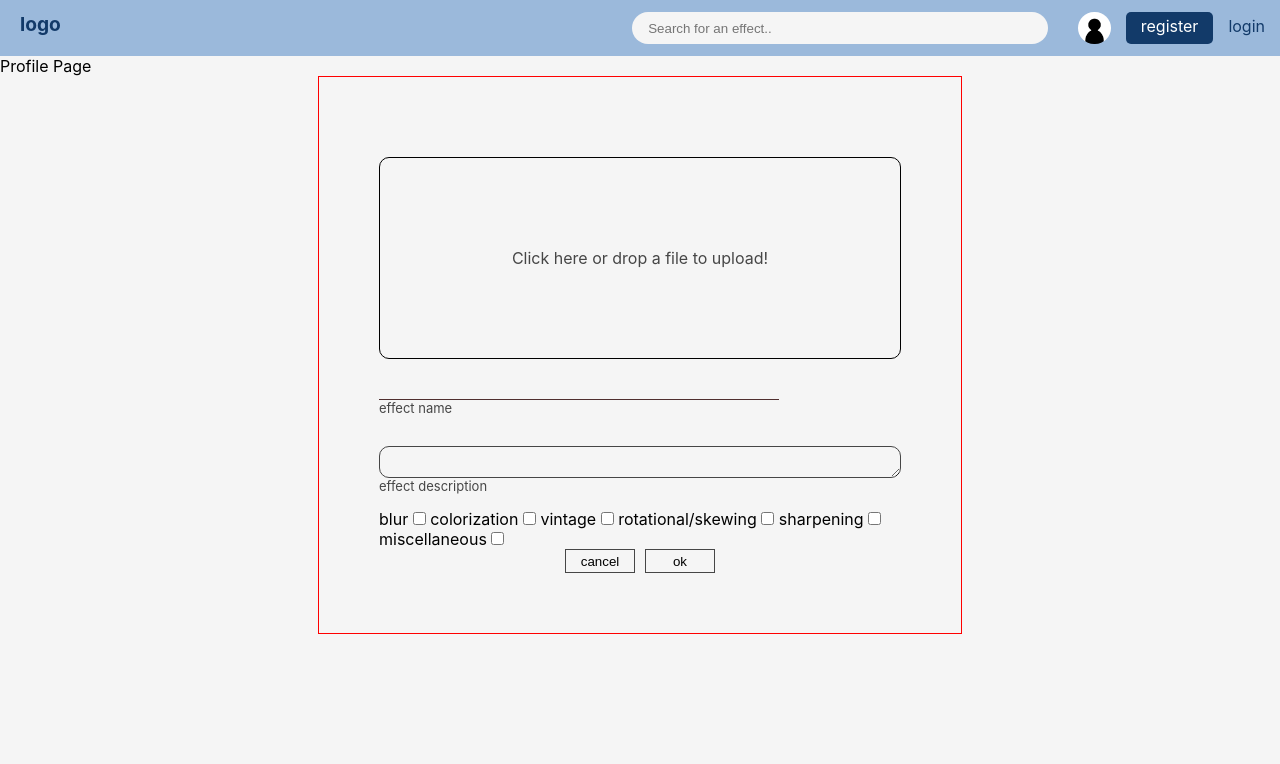
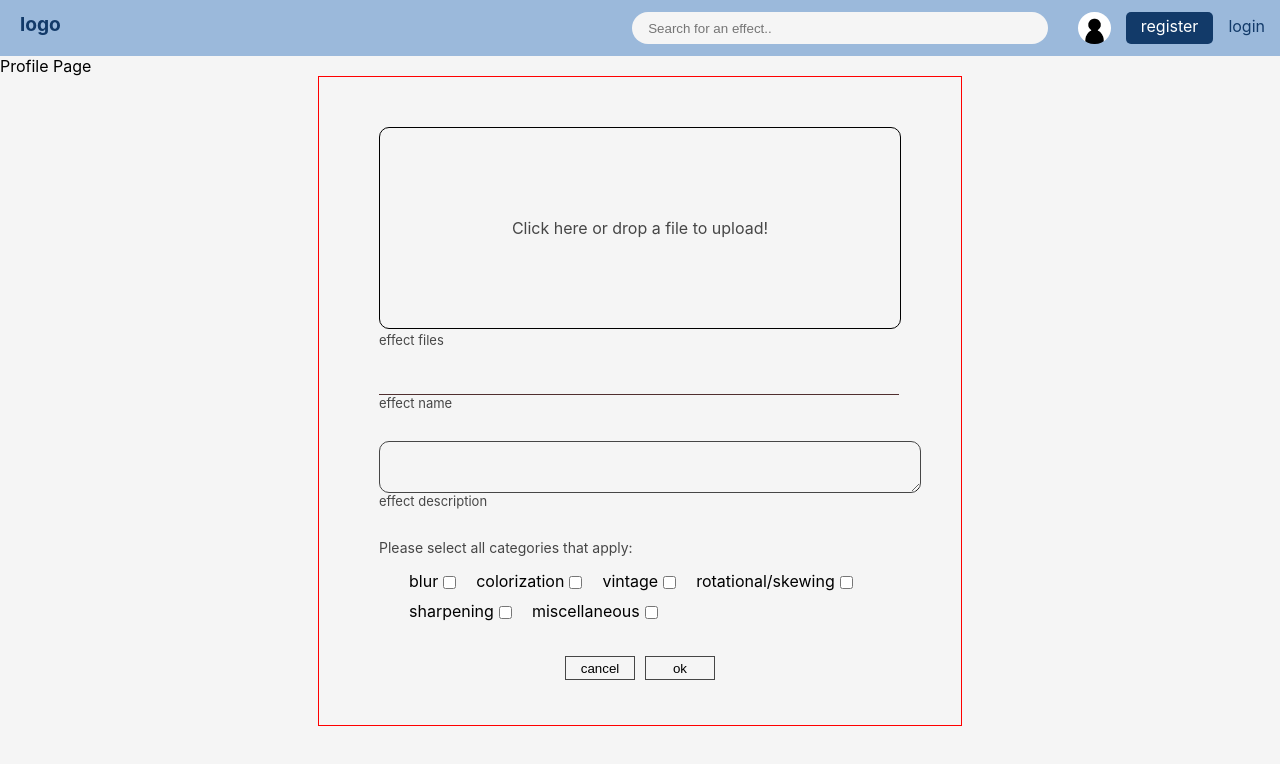
Before and after one commit to B-Evans99/customeffects, a React (Create React App) app in the folder custome/: page /profile in a window 1280 px wide. Shown: the top 764 px of the page. Built offline with nearby package versions, Linux system fonts and the light colour scheme.

Commit message:
(app.css, uploadform.js) style form

```diff
--- a/custome/src/App.css
+++ b/custome/src/App.css
@@ -365,7 +365,8 @@ a:hover{
 .UploadForm{
   border: 1px solid red;
   margin: 0px auto;
-  padding: 60px;
+  padding: 30px 60px;
+  margin-bottom: 40px;
   max-width: min-content;
   display: flex;
   justify-content: center;
@@ -375,7 +376,7 @@ a:hover{
 .effectNameLabel, .effectDescLabel{
   display: flex;
   flex-direction: column;
-  width: 400px;
+  width: 520px;
   margin: 15px 0px;
 }
 
@@ -383,7 +384,7 @@ a:hover{
   width: 520px;
 }
 
-.effectNameLabel span, .effectDescLabel span{
+.effectNameLabel span, .effectDescLabel span, .dropContText{
   font-size: 13px;
   color: #464646;
 }
@@ -396,6 +397,44 @@ a:hover{
   border: 1px solid #464646;
   width: 520px;
   border-radius: 10px;
+  padding: 10px;
+}
+
+.formCategories{
+  display: flex;
+  flex-direction: column;
+  margin-bottom: 15px;
+}
+
+.formCatText{
+  font-size: 14px;
+  color: #464646;
+  margin-top: 15px;
+  margin-bottom: 10px;
+}
+
+.formCatGroup {
+  display: flex;
+  flex-direction: row;
+  flex-wrap: wrap;
+  min-width: min-content;
+  margin-left: 20px;
+}
+
+.catsLabel {
+  display: flex;
+  flex-direction: row;
+  align-items: center;
+  margin: 5px 10px;
+}
+
+.catsText{
+  font-size: 16px;
+}
+
+.catCheck{
+  margin-left: 5px;
+  margin-top: 2px;
 }
 
 .resetButton, .submitButton {
@@ -407,7 +446,7 @@ a:hover{
 .buttonInputs{
   display: flex;
   flex-direction: row;
-  margin: 0px auto;
+  margin:15px auto;
 }
 
 .Dropzone{
@@ -415,13 +454,17 @@ a:hover{
   flex-direction: column;
   width: 520px;
   height: 200px;
-  margin: 20px auto 10px;
+  margin: 20px auto 0px;
   border: 1px solid black;
   justify-content: center;
   align-items: center;
   border-radius: 10px;
 }
 
+.dropContainer{
+  margin-bottom: 15px;
+}
+
 .dropText{
   color: #464646;
 }
--- a/custome/src/components/uploadForm.js
+++ b/custome/src/components/uploadForm.js
@@ -36,8 +36,12 @@ const UploadForm = props => {
     <form className="UploadForm">
       {/* This may need to live in the form - idk
                 here's the link to the website: https://github.com/react-dropzone/react-dropzone */}
+        <div className="dropContainer">
         <Dropzone files = {files} setFiles = {setFiles} />
+        <span className="dropContText">effect files</span>
+        </div>
         <label className="effectNameLabel">
+
             <input
                 type="text"
                 className="effectNameInput"
@@ -56,11 +60,14 @@ const UploadForm = props => {
             <span>effect description</span>
         </label>
         <div className="formCategories">
+        <div className="formCatText">Please select all categories that apply:</div>
+        <div className="formCatGroup">
           {props.categories.map((category, i)=> {
             return(
                 <CatCheck category={category} cats={cats} setCats={setCats} clearChecks={clearChecks}/>
             );
           })}
+        </div>
         </div>
         <div className="buttonInputs">
             <input className="resetButton" value="cancel" type="button" onClick={resetClick}/>
```
